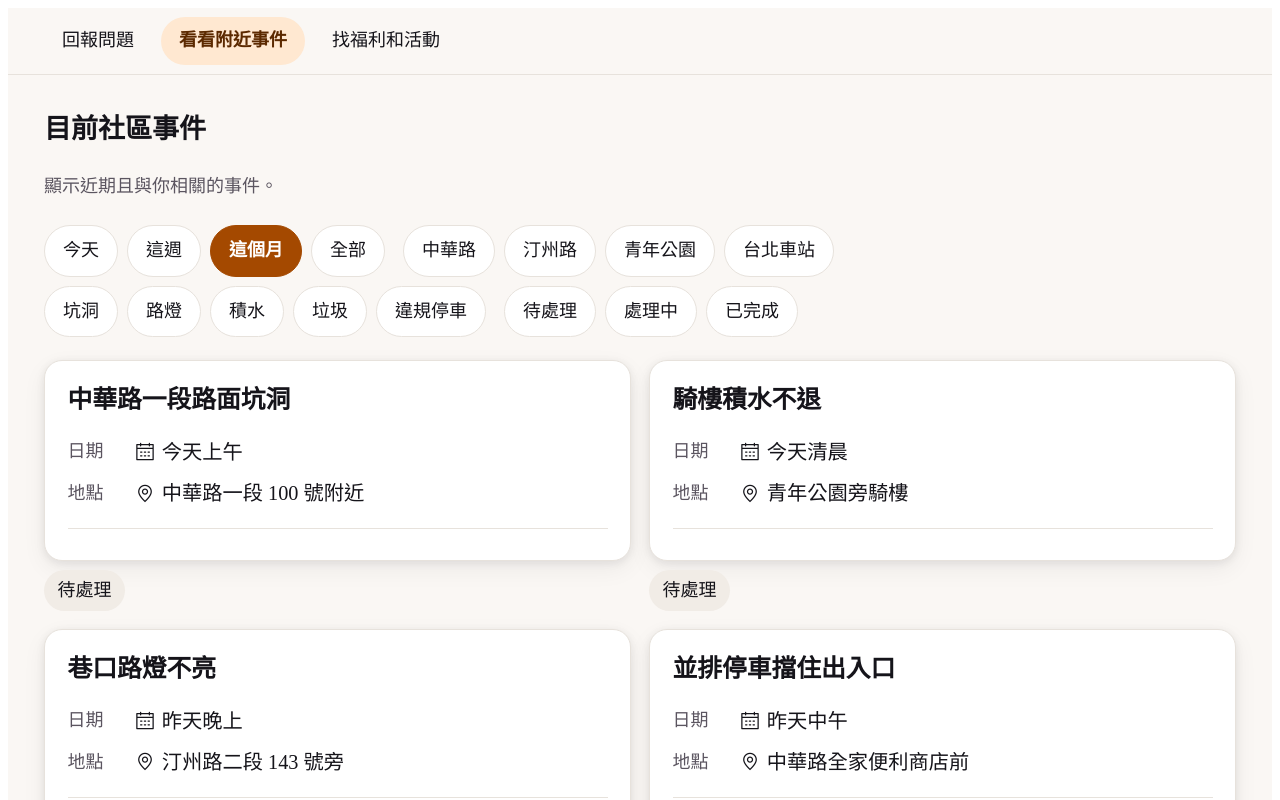
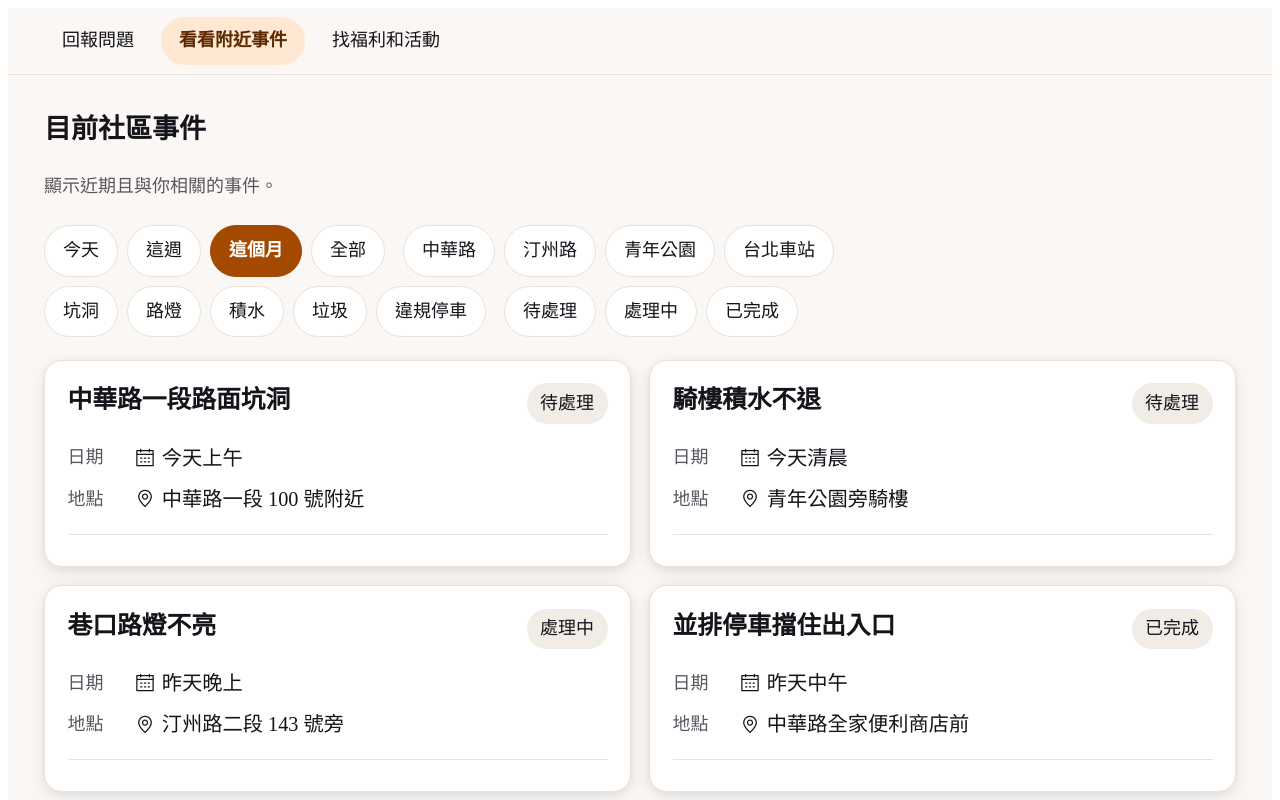
Before and after one commit to MillerLiu94/lcs_project, a Vue app in the folder app/: page /events in a window 1280 px wide. Shown: the top 800 px of the page. Built offline with nearby package versions, Linux system fonts and the light colour scheme; no server answers.

Commit message:
feat(events): show the status label inside the ResultCard title row

```diff
--- a/app/src/components/ResultCard.vue
+++ b/app/src/components/ResultCard.vue
@@ -1,6 +1,9 @@
 <template>
   <article class="result-card">
-    <h3 class="result-card__title">{{ title }}</h3>
+    <div class="result-card__head">
+      <h3 class="result-card__title">{{ title }}</h3>
+      <span v-if="badge" class="result-card__badge">{{ badge }}</span>
+    </div>
 
     <dl v-if="dateText || placeText" class="result-card__meta">
       <div v-if="dateText" class="result-card__meta-item">
@@ -53,6 +56,7 @@ export default {
     source: { type: String, default: '' },
     publishedAt: { type: String, default: '' },
     url: { type: String, default: '' },
+    badge: { type: String, default: '' },
   },
 }
 </script>
@@ -69,12 +73,30 @@ export default {
   border-radius: var(--radius-card);
   box-shadow: var(--shadow-float);
 }
+.result-card__head {
+  display: flex;
+  align-items: flex-start;
+  justify-content: space-between;
+  gap: 0.75rem;
+}
 .result-card__title {
+  flex: 1 1 auto;
+  min-width: 0;
   margin: 0;
   font-size: 1.375rem;
   font-weight: 700;
   line-height: 1.4;
   overflow-wrap: anywhere;
+}
+.result-card__badge {
+  flex: none;
+  align-self: flex-start;
+  padding: 0.25rem 0.75rem;
+  background: var(--muted);
+  color: var(--foreground);
+  border-radius: var(--radius-pill);
+  font-size: 1rem;
+  white-space: nowrap;
 }
 .result-card__meta {
   display: flex;
--- a/app/src/views/query/EventListView.vue
+++ b/app/src/views/query/EventListView.vue
@@ -49,8 +49,8 @@
             :title="event.title"
             :date-text="event.timeText"
             :place-text="event.placeText"
+            :badge="statusText(event.status)"
           />
-          <span class="events__badge">{{ statusText(event.status) }}</span>
         </router-link>
       </li>
     </ul>
@@ -185,14 +185,6 @@ export default {
 /* Desktop enhancement (G6): two-column event results at 1024+. */
 @media (min-width: 1024px) { .events__list { grid-template-columns: repeat(2, 1fr); } }
 .events__card { display: flex; flex-direction: column; gap: 0.5rem; color: inherit; text-decoration: none; }
-.events__badge {
-  align-self: flex-start;
-  padding: 0.25rem 0.75rem;
-  background: var(--muted);
-  color: var(--foreground);
-  border-radius: var(--radius-pill);
-  font-size: 1rem;
-}
 .events button:focus-visible,
 .events a:focus-visible { outline: 3px solid var(--ring); outline-offset: 2px; border-radius: var(--radius); }
 </style>
```
Also changed, not shown: 1 other file (tests, documents, lock files or other folders).
